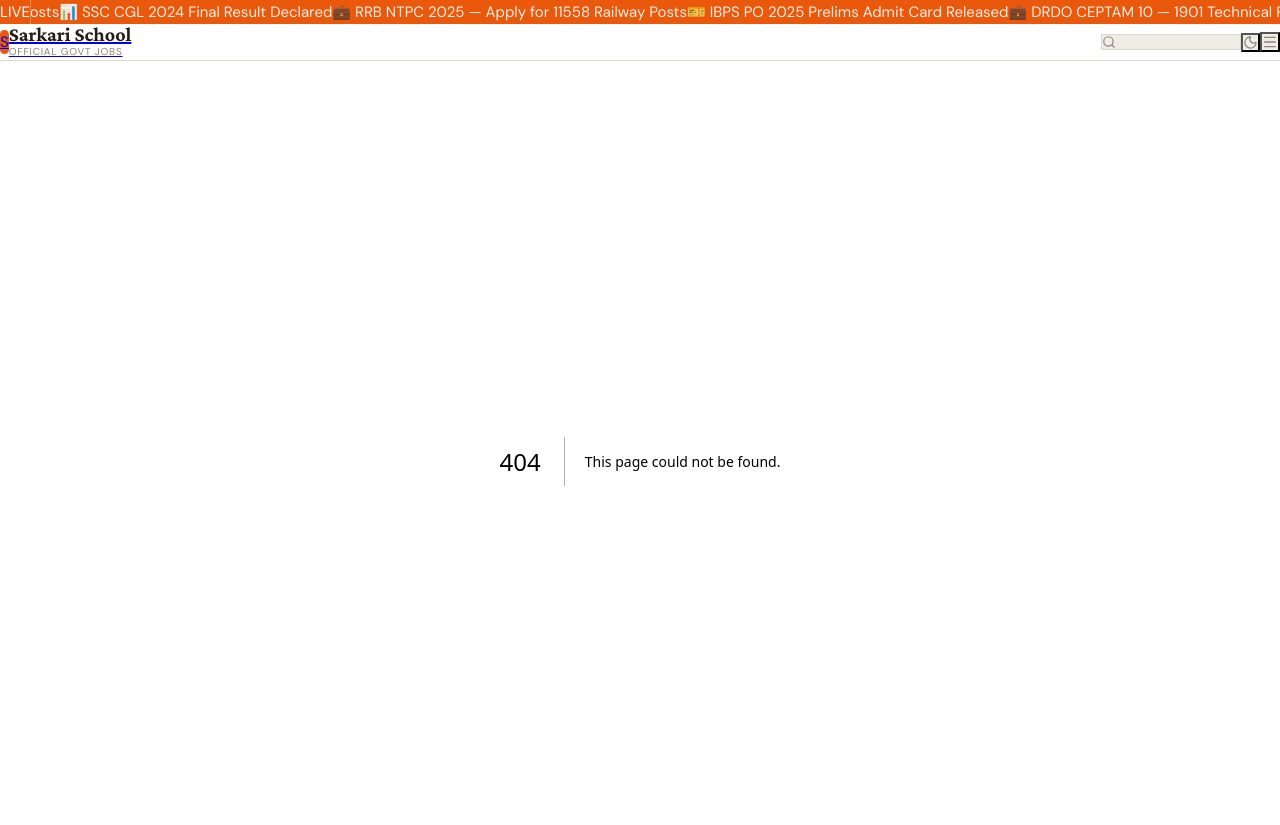
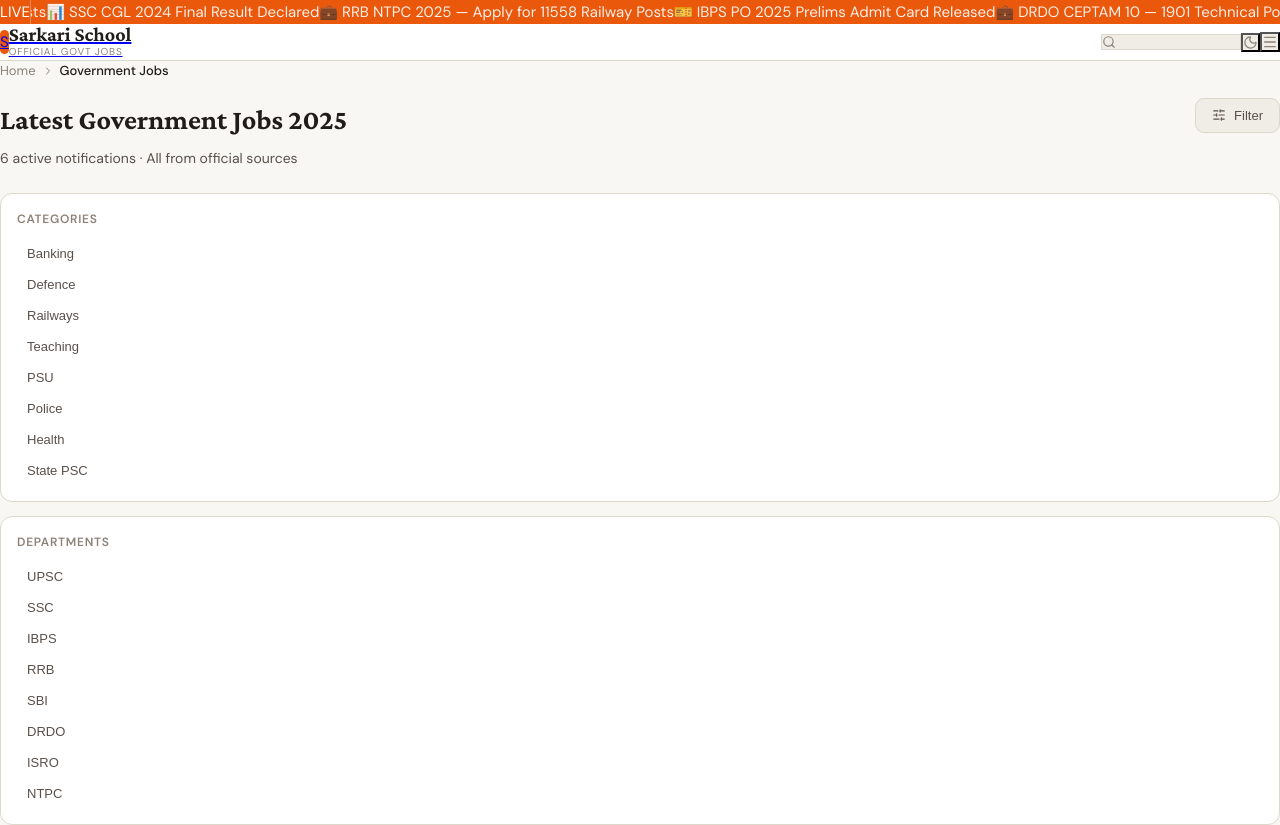
Before and after one commit to airgalaxyair/rojgarresult, a Next.js app in the folder frontend/: page /jobs in a window 1280 px wide. Before the commit this address had no page. Shown: the top 825 px of the page. Built offline with nearby package versions, Linux system fonts and the light colour scheme.

Commit message:
Add files via upload

```diff
--- /dev/null
+++ b/frontend/app/jobs/page.tsx
@@ -0,0 +1,11 @@
+import type { Metadata } from 'next';
+import JobsPageClient from '@/components/post/JobsPageClient';
+
+export const metadata: Metadata = {
+  title: 'Latest Government Jobs 2025 — UPSC, SSC, IBPS, RRB, PSU',
+  description: 'Browse latest government job notifications 2025 from UPSC, SSC, IBPS, RRB, SBI, DRDO, ISRO and all PSUs. All sourced from official websites.',
+};
+
+export default function JobsPage() {
+  return <JobsPageClient />;
+}
```
